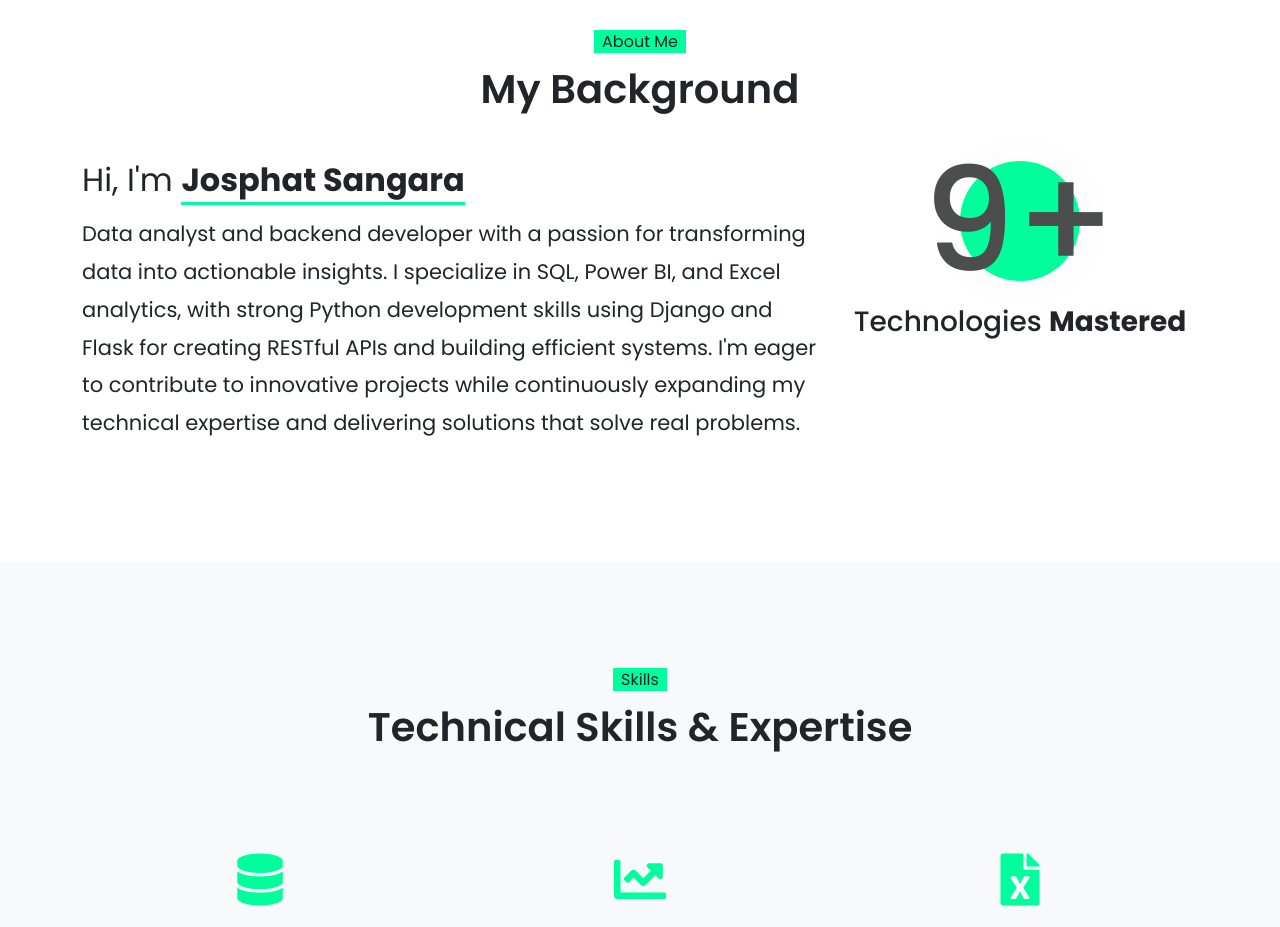
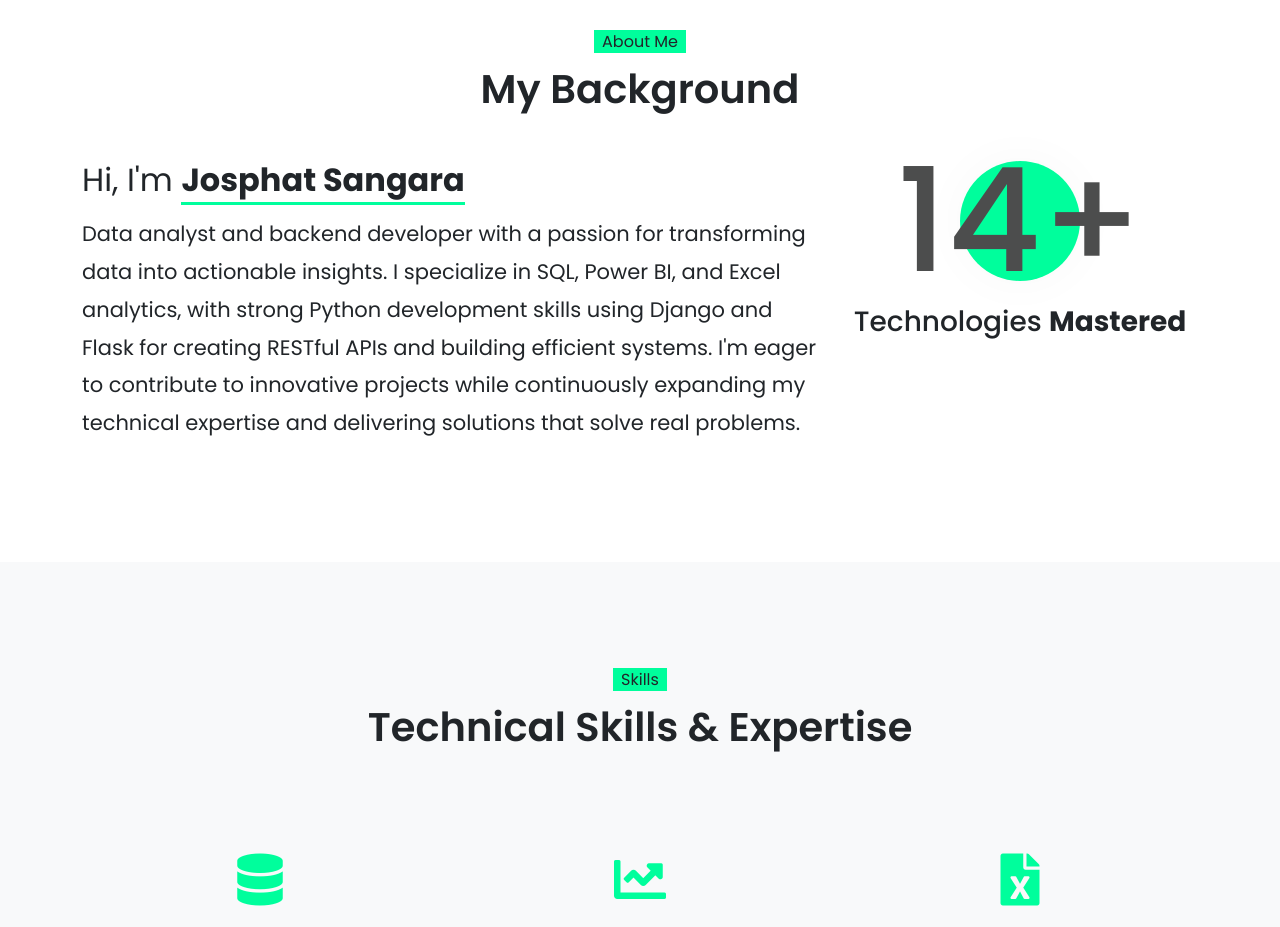
Before and after one commit to JGSangara/personal-portfolio, a plain HTML site: page index.html in a window 1280 px wide. Shown: the part 880-1807 px from the top of the page. Drawn offline with Linux system fonts and the light colour scheme.

Commit message:
Update mastered technologies count in index.html

```diff
--- a/index.html
+++ b/index.html
@@ -118,7 +118,7 @@
                         <div class="col-lg-4 mt-4 mt-lg-0 wow fadeInUp" data-wow-delay="0.2s">
                             <div class="featured-box style-4">
                                 <div class="featured-box-icon text-25 fw-500 bg-primary rounded-circle"><span
-                                        class="wow heartBeat" data-wow-delay="1.3s">9+</span></div>
+                                        class="wow heartBeat" data-wow-delay="1.3s">14+</span></div>
                                 <h3 class="text-7 wow rubberBand" data-wow-delay="2s">Technologies <span
                                         class="fw-700">Mastered</span></h3>
                             </div>
```
